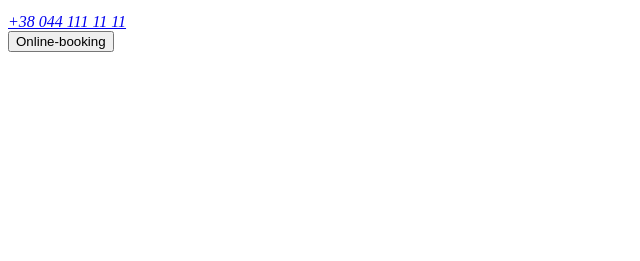
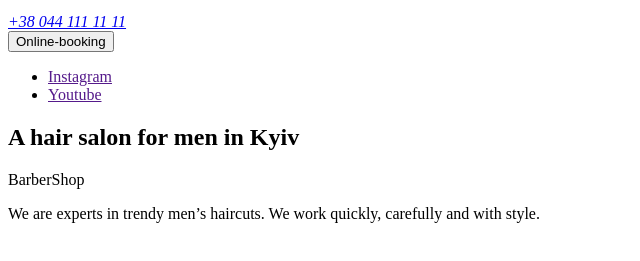
Before and after one commit to Volya16/barbershop, a plain HTML site: page index.html in a window 1280 px wide. Shown: the part 159-420 px from the top of the page, without its empty margins (0-640 px from the left). Drawn offline with Linux system fonts and the light colour scheme.

Commit message:
created hero section

```diff
--- a/index.html
+++ b/index.html
@@ -21,8 +21,28 @@
       <address>
         <a href="tel:+380441111111">+38 044 111 11 11</a>
       </address>
-      <button>Online-booking</button>
+      <button type="button">Online-booking</button>
     </header>
+    <section>
+      <ul>
+        <li>
+          <a href="" target="_blank" rel="noopener noreferrer nofollow"
+            >Instagram</a
+          >
+        </li>
+        <li>
+          <a href="" target="_blank" rel="noopener noreferrer nofollow"
+            >Youtube</a
+          >
+        </li>
+      </ul>
+      <h1>A hair salon for men in Kyiv</h1>
+      <p>BarberShop</p>
+      <p>
+        We are experts in trendy men’s haircuts. We work quickly, carefully and
+        with style.
+      </p>
+    </section>
     <main></main>
     <footer></footer>
   </body>
```
